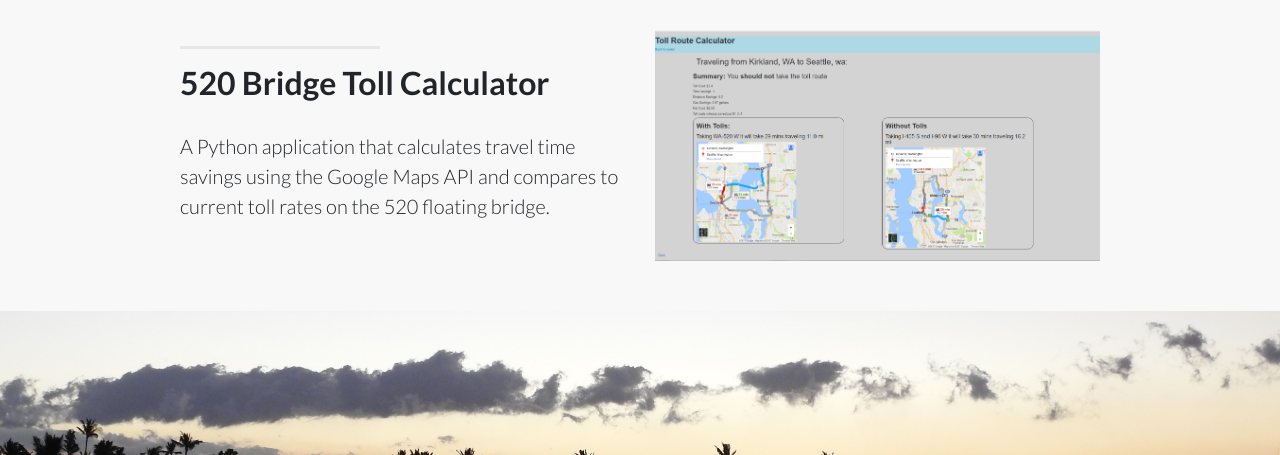
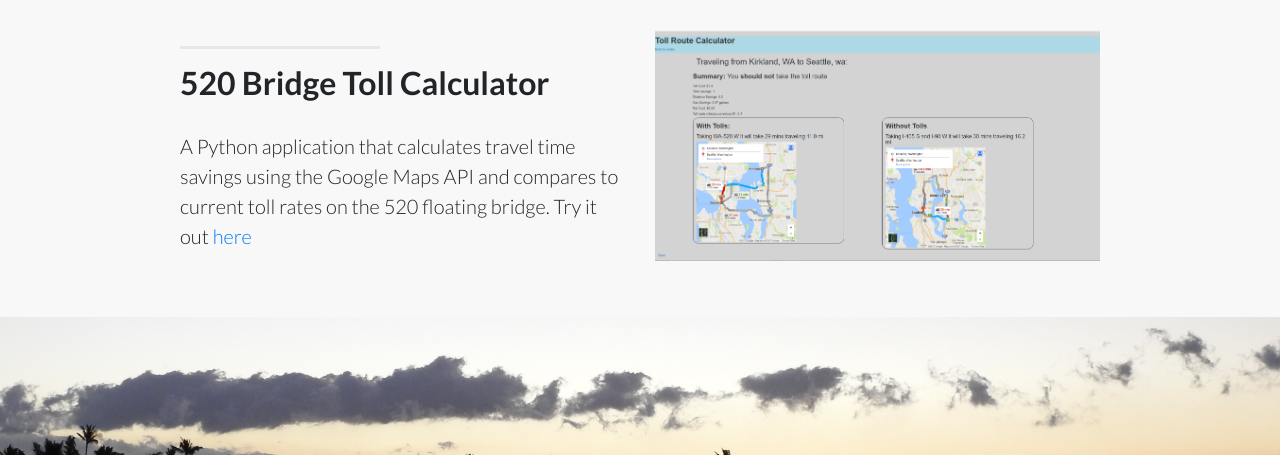
Before and after one commit to MikeBergstrom/Portfolio, a website: page index.html in a window 1280 px wide. Shown: the part 1600-2055 px from the top of the page. Drawn offline with Linux system fonts and the light colour scheme.

Commit message:
added 520 link

```diff
--- a/index.html
+++ b/index.html
@@ -127,7 +127,7 @@
             <hr class="section-heading-spacer">
             <div class="clearfix"></div>
             <h2 class="section-heading">520 Bridge Toll Calculator</h2>
-            <p class="lead">A Python application that calculates travel time savings using the Google Maps API and compares to current toll rates on the 520 floating bridge.</p>
+            <p class="lead">A Python application that calculates travel time savings using the Google Maps API and compares to current toll rates on the 520 floating bridge. Try it out <a target="_blank" href="http://54.149.217.135">here</a></p>
           </div>
           <div class="col-lg-5 mr-auto ">
               <img class="img-fluid" src="img/520.png" alt="">
```
